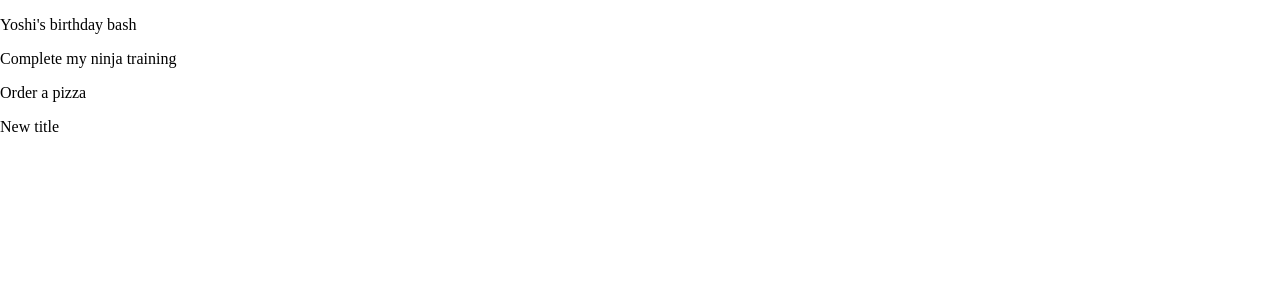
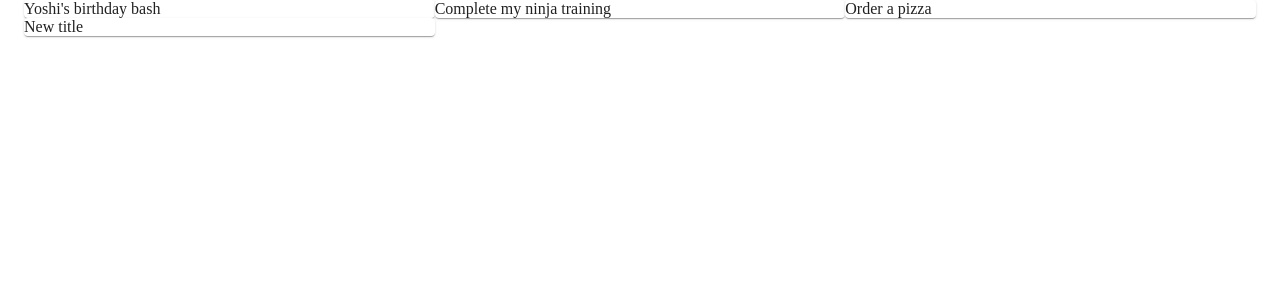
Before and after one commit to Cleomir/learning-material-ui, a React (Create React App) app: page / in a window 1280 px wide. Shown: the top 300 px of the page. Built offline with nearby package versions, Linux system fonts and the light colour scheme; data requests are answered from the project's data file.

Commit message:
Add grid

```diff
--- a/src/pages/Notes.tsx
+++ b/src/pages/Notes.tsx
@@ -1,4 +1,5 @@
 import { useEffect, useState } from "react";
+import { Grid, Paper, Container } from "@material-ui/core";
 
 export const Notes = () => {
   const [notes, setNotes] = useState([]);
@@ -10,10 +11,14 @@ export const Notes = () => {
   }, []);
 
   return (
-    <div>
-      {notes.map((note: { id: number; title: string }) => (
-        <p key={note.id}>{note.title}</p>
-      ))}
-    </div>
+    <Container>
+      <Grid container>
+        {notes.map((note: { id: number; title: string }) => (
+          <Grid item xs={12} md={6} lg={4} key={note.id}>
+            <Paper>{note.title}</Paper>
+          </Grid>
+        ))}
+      </Grid>
+    </Container>
   );
 };
```
